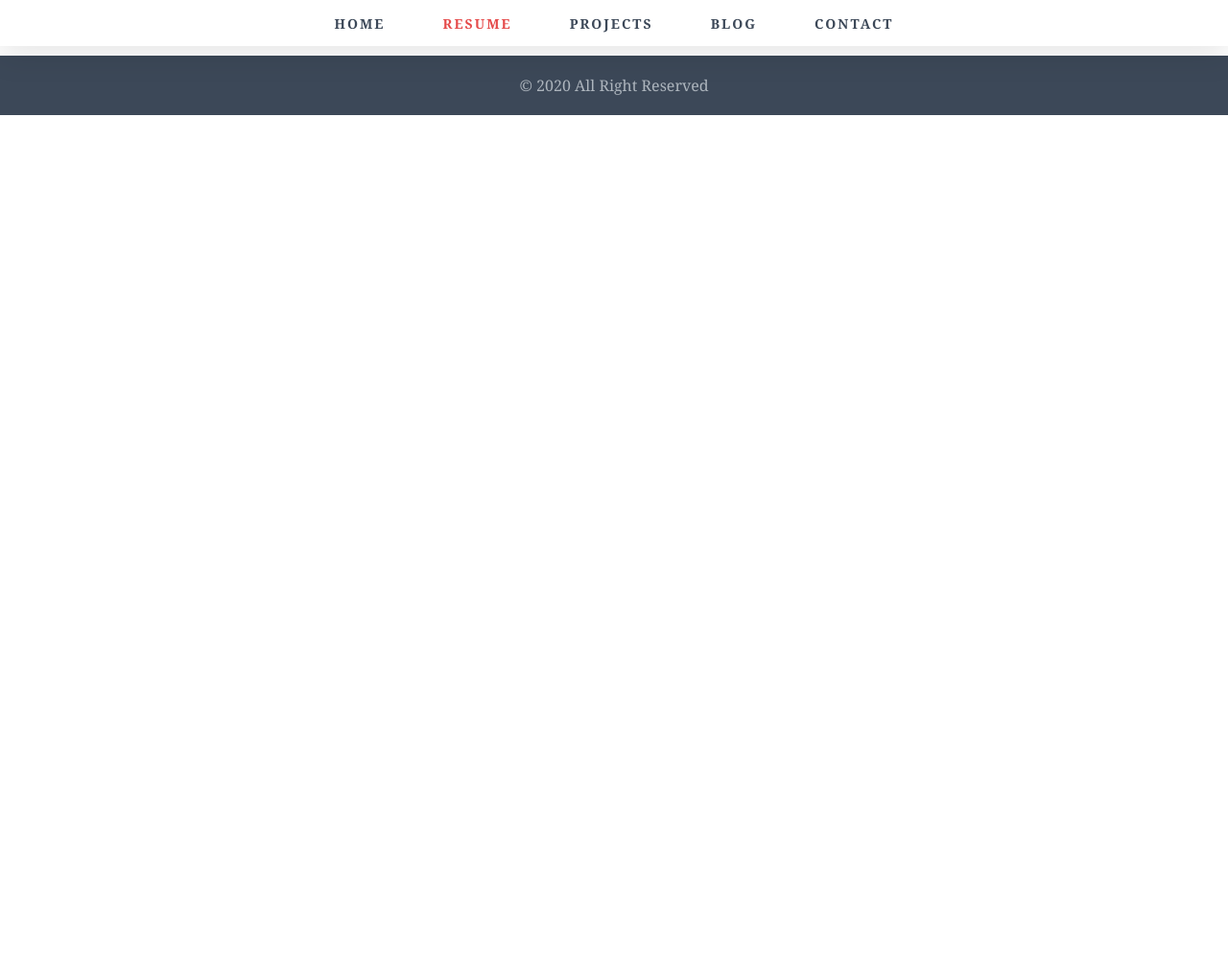
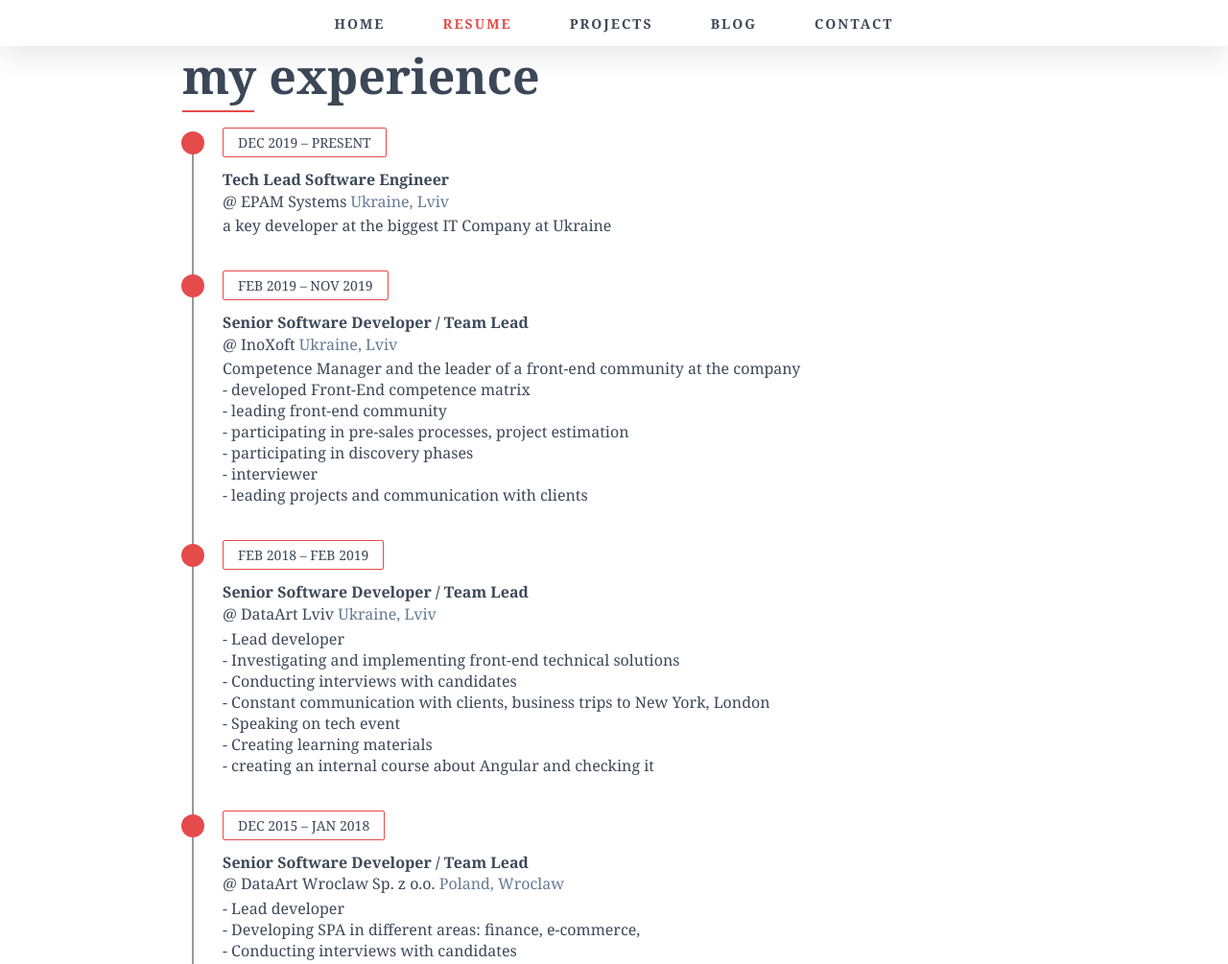
Before and after one commit to matiishyn/matiishyn, a Gatsby site: page /resume in a window 1280 px wide. Shown: the top 1005 px of the page at 96% size. Before the commit the page ends 800 px from the top, so only its background shows below. Built offline with nearby package versions, Linux system fonts and the light colour scheme; Gatsby itself is replaced by a stand-in of ours; what typography-theme-fairy-gates would draw is missing.

Commit message:
experience component

```diff
--- /dev/null
+++ b/src/components/experience/data.js
@@ -0,0 +1,79 @@
+export const experience = [
+  {
+    title: "Tech Lead Software Engineer",
+    company: "EPAM Systems",
+    location: "Ukraine, Lviv",
+    dates: "Dec 2019 – Present",
+    description: `a key developer at the biggest IT Company at Ukraine`,
+  },
+  {
+    title: "Senior Software Developer / Team Lead",
+    company: "InoXoft",
+    location: "Ukraine, Lviv",
+    dates: "Feb 2019 – Nov 2019",
+    description: `
+            Competence Manager and the leader of a front-end community at the company<br>
+            - developed Front-End competence matrix<br>
+            - leading front-end community<br>
+            - participating in pre-sales processes, project estimation<br>
+            - participating in discovery phases<br>
+            - interviewer<br>
+            - leading projects and communication with clients<br>
+           `,
+  },
+  {
+    title: "Senior Software Developer / Team Lead",
+    company: "DataArt Lviv",
+    location: "Ukraine, Lviv",
+    dates: "Feb 2018 – Feb 2019",
+    description: `
+            - Lead developer<br>
+            - Investigating and implementing front-end technical solutions<br>
+            - Conducting interviews with candidates<br>
+            - Constant communication with clients, business trips to New York, London<br>
+            - Speaking on tech event<br>
+            - Creating learning materials<br>
+            - creating an internal course about Angular and checking it<br>
+           `,
+  },
+  {
+    title: "Senior Software Developer / Team Lead",
+    company: "DataArt Wroclaw Sp. z o.o.",
+    location: "Poland, Wroclaw",
+    dates: "Dec 2015 – Jan 2018",
+    description: `
+            - Lead developer<br>
+            - Developing SPA in different areas: finance, e-commerce,<br>
+            - Conducting interviews with candidates<br>
+           `,
+  },
+  // freelancer??
+  {
+    title: "Software Engineer",
+    company: "GFT Poland Sp. z o.o.",
+    location: "Poland, Poznan",
+    dates: "Dec 2014 – Nov 2015",
+    description: `Developing complex front-end application for internal usage
+    in banking systems. Used cutting edge technologies and frameworks.`,
+  },
+  {
+    title: "Software Engineer",
+    company: "SoftServe",
+    location: "Ukraine, Ivano-Frankivsk",
+    dates: "Nov 2013 – Nov 2014",
+    description: `
+    - Lead JavaScript Front-End developer.<br>
+    - Mentoring Junior staff.<br>
+    - Communication with client, UI/UX designers from client side.<br>
+    - Developing client-based applications for Medical care purposes using JS frameworks.<br>
+    `,
+  },
+  {
+    title: "JavaScript Developer",
+    company: "OSF Global Ukraine",
+    location: "Ukraine, Ivano-Frankivsk",
+    dates: "2013 – 2013",
+    description: `Demandware developer. Worked with JavaScript, jQuery,
+        HTML5/CSS3, DemandwareScript, ISML`,
+  },
+]
--- /dev/null
+++ b/src/components/experience/experience.jsx
@@ -0,0 +1,24 @@
+import React from "react"
+import "./styles.scss"
+import { experience } from "./data"
+
+export const Experience = () => {
+  return (
+    <div className="experience-component">
+      <h1 className="section-header">my experience</h1>
+
+      <div className="experience-wrapper">
+        {experience.map(item => (
+          <div key={item.dates}>
+            <span className="dates">{item.dates}</span>
+            <h4 className="title">{item.title}</h4>
+            <h4 className="company-name">
+              @ {item.company} <span className="location">{item.location}</span>
+            </h4>
+            <div className="description" dangerouslySetInnerHTML={{ __html: item.description }} />
+          </div>
+        ))}
+      </div>
+    </div>
+  )
+}
--- /dev/null
+++ b/src/components/experience/styles.scss
@@ -0,0 +1,55 @@
+@import "src/styles/variables";
+@import "src/styles/mixins";
+
+.experience-component {
+  .experience-wrapper {
+    border-left: 2px solid #999;
+    padding: 0 30px 0 30px;
+    margin-left: 10px;
+
+    & > div {
+      position: relative;
+      margin-bottom: 40px;
+
+      &:before {
+        content: "";
+        position: absolute;
+        display: block;
+        width: 24px;
+        height: 24px;
+        border-radius: 15px;
+        background-color: $theme-color;
+        left: -43px;
+      }
+
+      .dates {
+        border: 1px solid $theme-color;
+        padding: 5px 15px;
+        border-radius: 2px;
+        display: inline-block;
+        margin-bottom: 10px;
+        margin-top: -6px;
+        text-transform: uppercase;
+        font-size: 14px;
+      }
+
+      .title {
+        font-weight: bold;
+        margin: 5px 0;
+      }
+      .company-name {
+        margin: 5px 0;
+        font-weight: normal;
+
+        .location {
+          font-size: 16px;
+          color: lighten($main-text-color, 20%);
+        }
+      }
+
+      .description {
+        font-size: 16px;
+      }
+    }
+  }
+}
--- a/src/components/layout/layout.jsx
+++ b/src/components/layout/layout.jsx
@@ -5,12 +5,12 @@
  * See: https://www.gatsbyjs.org/docs/use-static-query/
  */
 
-// import "../../utils/fontawesome"
 import React from "react"
 import PropTypes from "prop-types"
 import { graphql, useStaticQuery } from "gatsby"
 import Header from "../header/header"
 import Footer from "../footer/footer"
+import cx from 'classnames';
 import "./style.scss"
 
 const Layout = ({ children, headerTransparent }) => {
@@ -30,7 +30,7 @@
         siteTitle={data.site.siteMetadata.title}
         headerTransparent={headerTransparent}
       />
-      <div className="layout-body-wrapper">
+      <div className={cx("layout-body-wrapper", { "with-padding": !headerTransparent })}>
         <main>{children}</main>
       </div>
       <Footer />
--- a/src/components/layout/style.scss
+++ b/src/components/layout/style.scss
@@ -1,4 +1,8 @@
 .layout-body-wrapper {
   //max-width: 960px;
   //margin: auto;
+
+  &.with-padding {
+    padding-top: 52px;
+  }
 }
--- a/src/pages/resume.jsx
+++ b/src/pages/resume.jsx
@@ -1,11 +1,14 @@
 import Layout from "../components/layout/layout"
 import SEO from "../components/seo"
 import React from "react"
+import { Experience } from "../components/experience/experience"
 
 const ResumePage = () => (
   <Layout>
     <SEO title="Home" />
-    <h1>Resume</h1>
+    <div className="container">
+      <Experience />
+    </div>
   </Layout>
 )
 
--- a/src/styles/global.scss
+++ b/src/styles/global.scss
@@ -1,5 +1,9 @@
 @import "src/styles/variables";
 @import "src/styles/mixins";
+
+::selection {
+  background-color: lighten($theme-color, 30%);
+}
 
 body {
   color: $main-text-color;
--- a/src/utils/fontawesome.js
+++ /dev/null
@@ -1,5 +0,0 @@
-import { library } from '@fortawesome/fontawesome-svg-core'
-// import { fab } from '@fortawesome/free-brands-svg-icons'
-// import { faCheckSquare, faCoffee } from '@fortawesome/free-solid-svg-icons'
-
-library.add()
```
